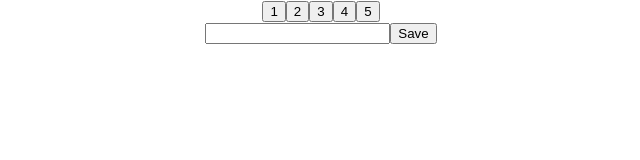
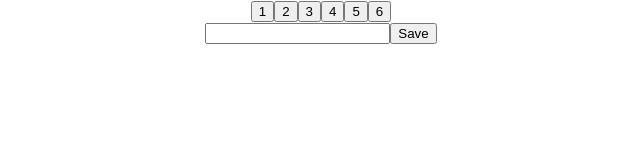
Before and after one commit to ndrlpzm/mood-tracker, a React (Create React App) app: page / in a window 1280 px wide. Shown: the top 160 px of the page, without its empty margins (319-959 px from the left). Built offline with nearby package versions, Linux system fonts and the light colour scheme.

Commit message:
cleans up ratings

```diff
--- a/src/detail/MoodDetail.tsx
+++ b/src/detail/MoodDetail.tsx
@@ -19,10 +19,6 @@ function MoodDetail({ moodList, setMoodList }: MoodInput) {
     setMoodList([...moodList, mood]);
     console.log(moodList);
   };
-  const ratings: number[] = [];
-  for (let i = 1; i < 6; i++) {
-    ratings.push(i);
-  }
   return (
     <article>
       <form onSubmit={handleSubmit}>
--- a/src/detail/ValueContainer.tsx
+++ b/src/detail/ValueContainer.tsx
@@ -7,12 +7,9 @@ function ValueContainer({ moodValue, setMoodValue }: ValueContainerInput) {
   const handleClickRating = (e: React.MouseEvent<HTMLButtonElement>) => {
     e.preventDefault();
       setMoodValue(parseInt(e.currentTarget.value));
-      // Fix parse int, remove when value is actually a number
+      // Remove parseint, try using valueAsNumber by changing the htmlelement used
   };
-  const ratings: number[] = [];
-  for (let i = 1; i < 6; i++) {
-    ratings.push(i);
-  }
+  const ratings: number[] = [1,2,3,4,5,6];
   return (
     <div>
       {ratings.map(function (i) {
```
